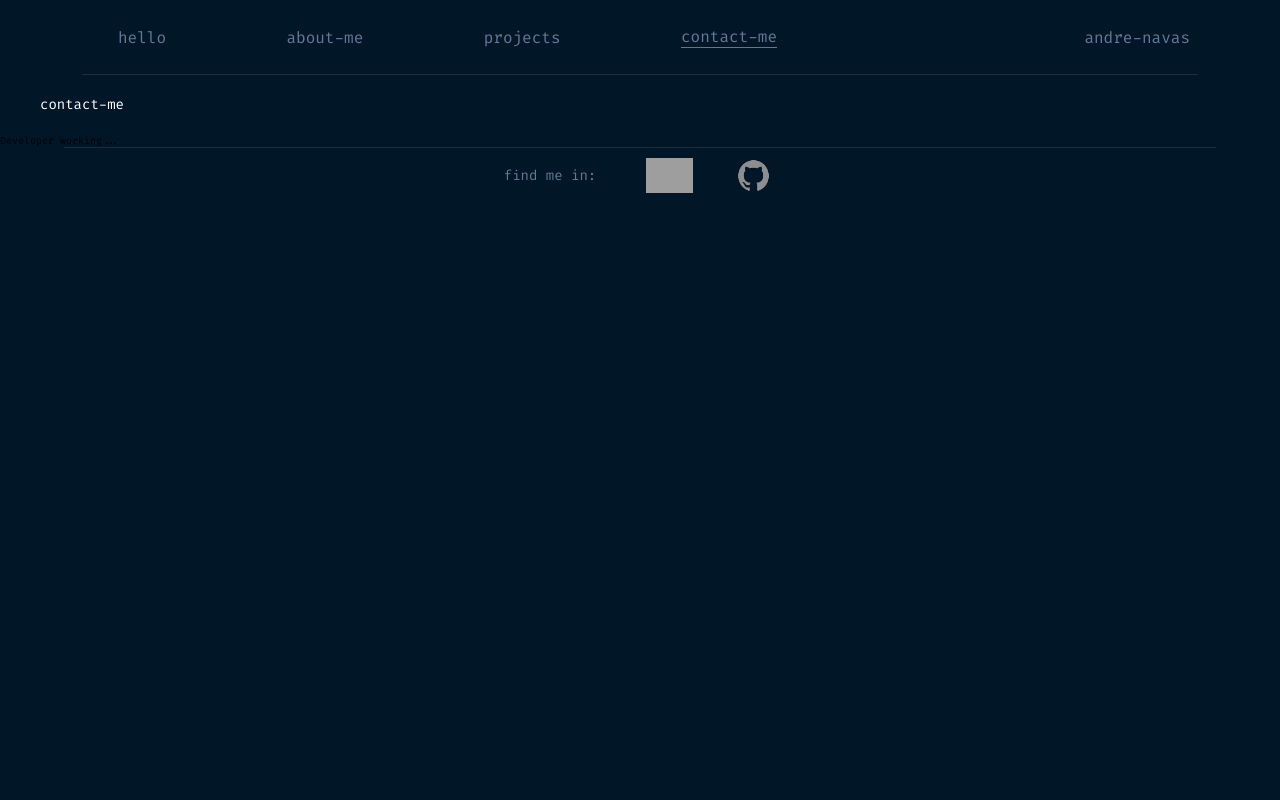
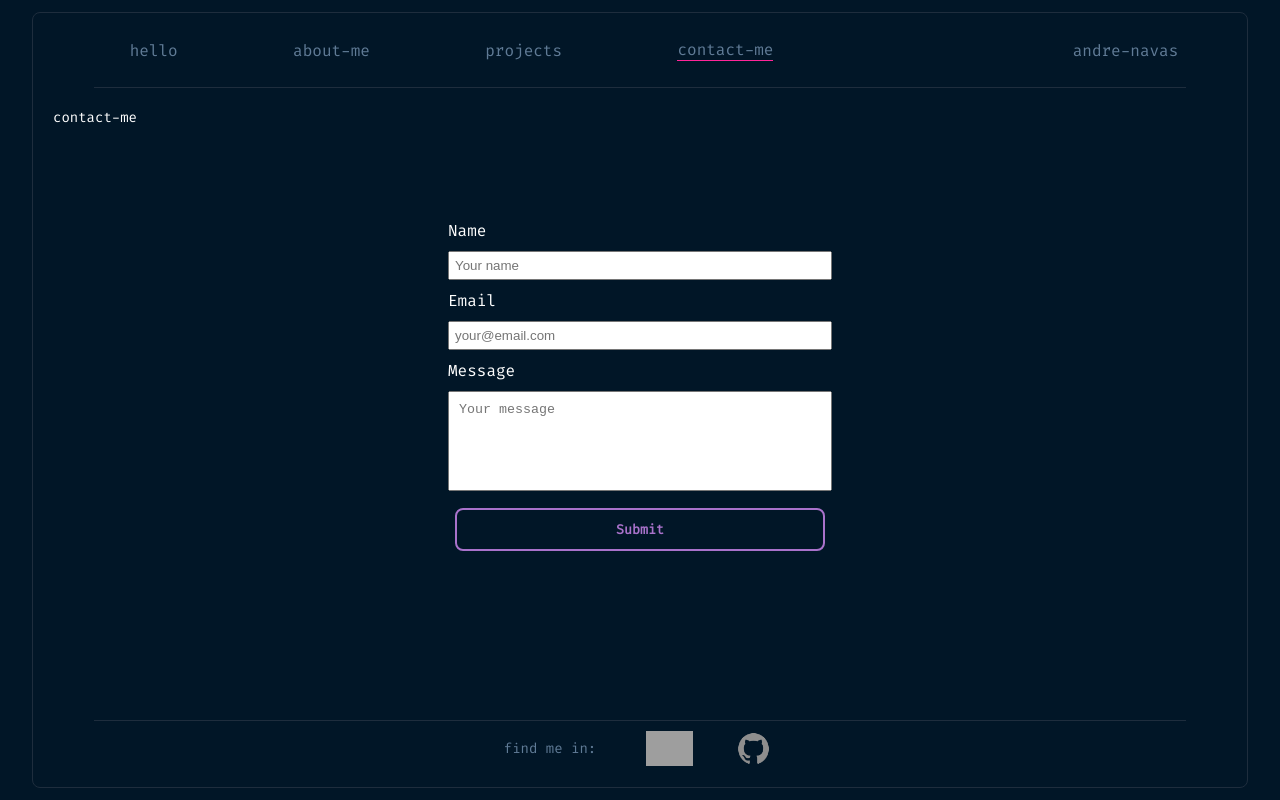
Before and after one commit to andrenavas/portfolio, a React (Vite) app: page /contact in a window 1280 px wide. Built offline with nearby package versions, Linux system fonts and the light colour scheme; grey boxes are pictures that could not be loaded.

Commit message:
ADD: contact me form and contact view styles

```diff
--- a/package.json
+++ b/package.json
@@ -10,12 +10,14 @@
     "preview": "vite preview"
   },
   "dependencies": {
+    "@emailjs/browser": "^3.11.0",
     "animate.css": "^4.1.1",
     "dom": "^0.0.3",
     "firebase": "^10.3.1",
     "react": "^18.2.0",
     "react-burger-menu": "^3.0.9",
     "react-dom": "^18.2.0",
+    "react-hook-form": "^7.47.0",
     "react-router-dom": "^6.15.0",
     "react-scroll": "^1.8.9",
     "router": "^1.3.8"
--- a/src/components/Button.css
+++ b/src/components/Button.css
@@ -24,6 +24,7 @@ button {
   color: var(--color);
   -webkit-transition: 0.25s;
   transition: 0.25s;
+  cursor: pointer;
 }
 button:hover, button:focus {
   border-color: var(--hover);
--- a/src/views/About.css
+++ b/src/views/About.css
@@ -130,6 +130,7 @@
 
 .container-certification>a>img {
   width: 100%;
+  border-radius: 8px;
 }
 
 .resume {
--- a/src/views/Contact.css
+++ b/src/views/Contact.css
@@ -0,0 +1,67 @@
+.contact-view {
+  height: 100vh;
+  display: flex;
+  justify-content: center;
+  align-items: center;
+}
+
+.container-contact-view {
+  width: 95%;
+  border: 1px solid #1E2D3D;
+  border-radius: 8px;
+  height: 97vh;
+  position: absolute;
+  /* background-color: blue; */
+}
+
+
+/* Header */
+.contact-header {
+  height: 45px;
+}
+
+
+/* Main */
+.container-main-contact {
+  min-height: calc(100vh - 138px);
+  /* height: 500px; */
+  display: flex;
+  flex-direction: column;
+  justify-content: center;
+  align-items: center;
+  font-size: 16px;
+  position: relative;
+  /* background-color: green; */
+}
+
+form {
+  /* background-color: red; */
+  width: 300px;
+  display: flex;
+  margin: 0 auto;
+  flex-direction: column;
+  padding: 8px;
+  gap: 10px;
+  /* justify-content: center;
+    align-items: center; */
+  /* max-width: 500px; */
+  color: white;
+}
+
+input {
+  padding: 5px;
+}
+
+textarea {
+  height: 100px;
+  resize: none;
+  overflow-wrap: break-word;
+  vertical-align: top;
+  padding: 10px;
+}
+
+@media (min-width: 750px){
+  form{
+    width: 400px;
+  }
+}
--- a/src/views/Contact.tsx
+++ b/src/views/Contact.tsx
@@ -1,11 +1,52 @@
 import './Contact.css'
-import Navbar from '../components/Navbar';
-import Footer from '../components/Footer';
+import Navbar from '../components/Navbar'
+import Footer from '../components/Footer'
+import { useRef } from 'react'
+import { useForm } from "react-hook-form"
+import emailjs from '@emailjs/browser'
+import { SubmitHandler } from "react-hook-form"
+
+type FormData = {
+  name: string;
+  email: string;
+  message: string;
+};
 
 const Contact: React.FC = () => {
+
+  const refForm = useRef<HTMLFormElement | null>(null);
+
+  const { register, handleSubmit, formState: { errors } } = useForm<FormData>();
+
+  // const onSubmit: SubmitHandler<FormData> = () => {
+
+  //   const serviceId = 'service_3r5h4pq';
+  //   const templateId = 'template_8m0otub';
+  //   const apiKey = 'zm6FfodrnHMmVyw9R';
+
+  //   emailjs.sendForm(serviceId, templateId, refForm.current, apiKey)
+  //     .then(result => console.log(result.text))
+  //     .catch(error => console.error(error))
+
+  // };
+
+  const onSubmit: SubmitHandler<FormData> = () => {
+    if (refForm.current) {
+      const serviceId = 'service_3r5h4pq';
+      const templateId = 'template_8m0otub';
+      const apiKey = 'zm6FfodrnHMmVyw9R';
+
+      emailjs.sendForm(serviceId, templateId, refForm.current, apiKey)
+        .then(result => console.log(result.text))
+        .catch(error => console.error(error));
+    }
+  };
+
+
   return (
-    <div className='contact-view' >
-      <header className='about-header'>
+    <section className='contact-view' >
+      <div className='container-contact-view'>
+        <header className='contact-header'>
           <Navbar />
           <div className='container-title-about'>
             <span className='title-about'>contact-me</span>
@@ -13,10 +54,23 @@ const Contact: React.FC = () => {
         </header>
 
         <main>
-        <span>Developer working...</span>
+          <section className='container-main-contact'>
+            <form className='' ref={refForm} onSubmit={handleSubmit(onSubmit)}>
+              <label>Name</label>
+              <input type='text' placeholder='Your name' required {...register('name')} />
+              <label>Email</label>
+              <input type='email' placeholder='your@email.com' required {...register('email')} />
+              <label>Message</label>
+              <textarea placeholder='Your message' required {...register('message')} />
+              {errors.email && <span>This field is required</span>}
+              <button className='btn fill' type='submit'>Submit</button>
+
+            </form>
+          </section>
         </main>
         <Footer />
       </div>
+    </section>
   )
 }
 
```
Also changed, not shown: 1 other file (tests, documents, lock files or other folders). Lines whose indentation alone changed are shown as unchanged.
